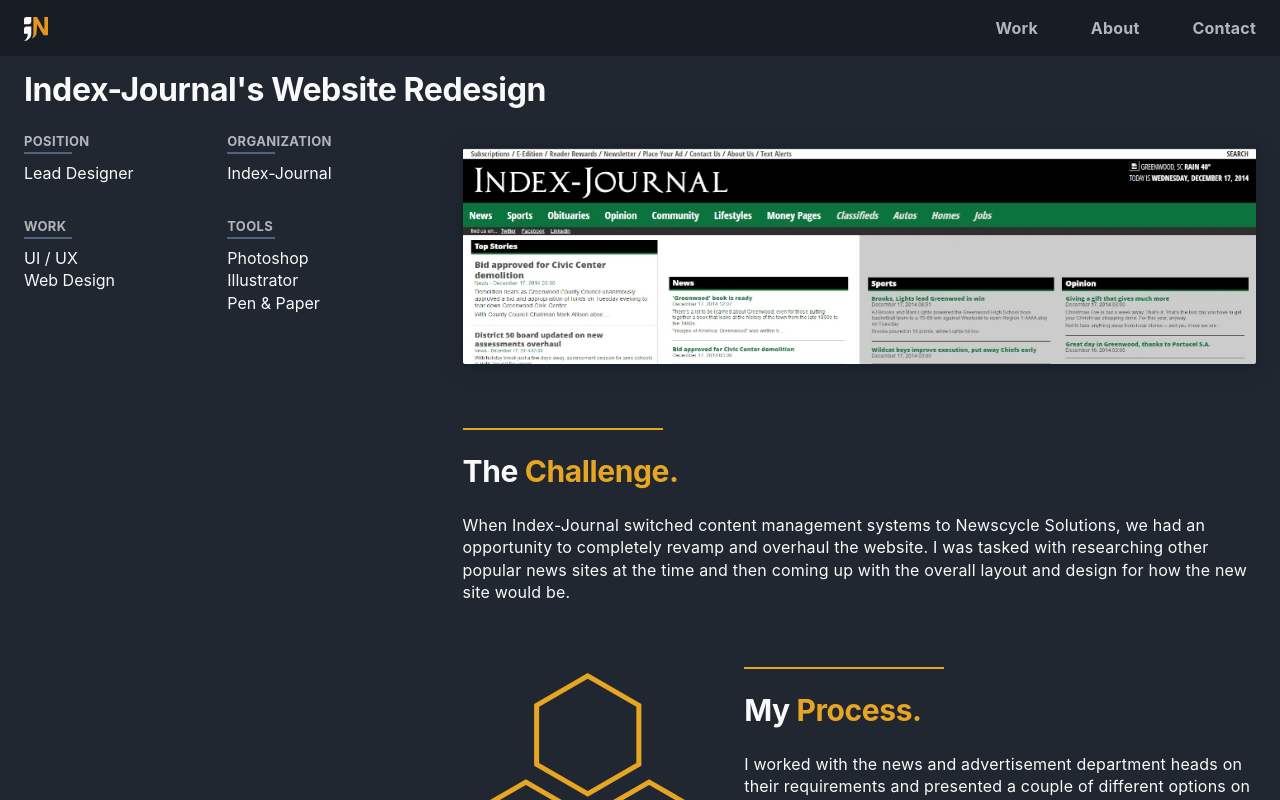
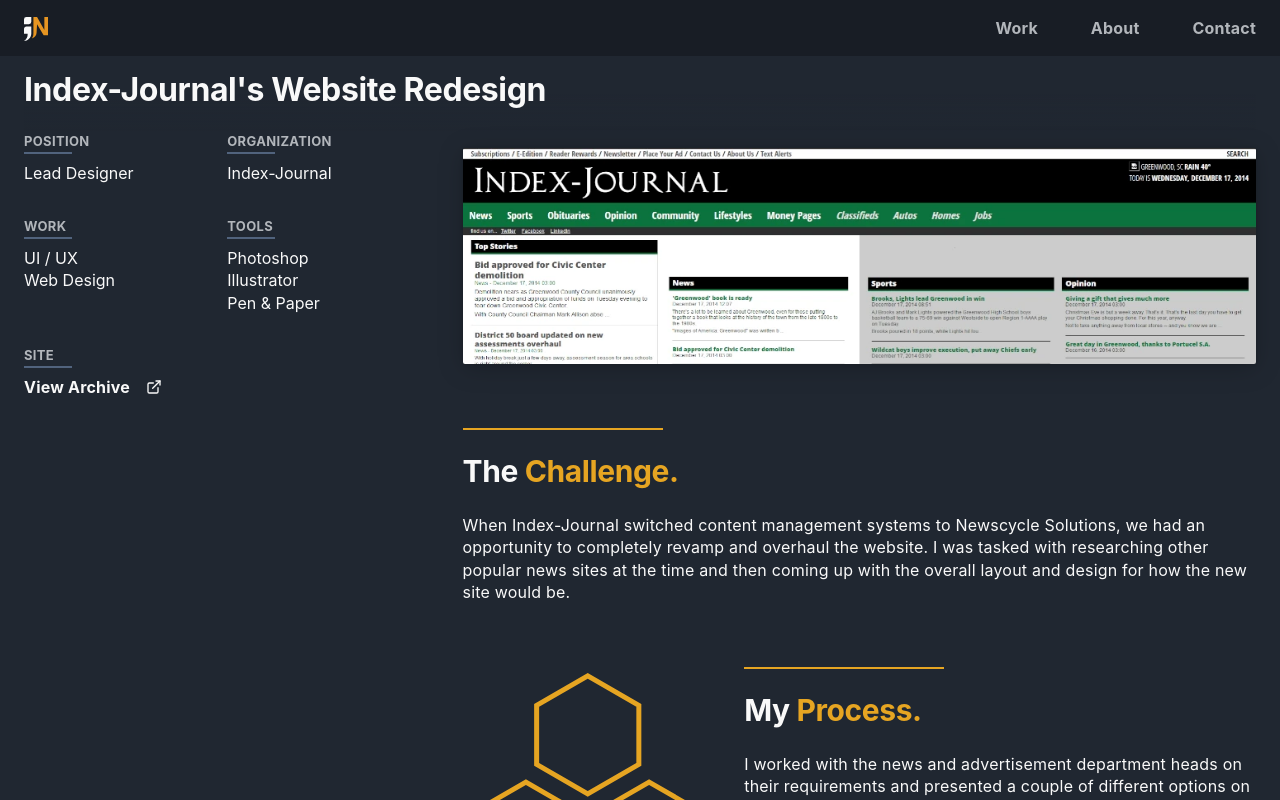
Before and after one commit to NeffCodes/Portfolio-v2.0, a Next.js app: page /projects/index-journal in a window 1280 px wide. Shown: the top 800 px of the page. Built offline with nearby package versions, Linux system fonts and the light colour scheme.

Commit message:
Undo accidental commit on index-journal.js

```diff
--- a/src/pages/projects/index-journal.js
+++ b/src/pages/projects/index-journal.js
@@ -10,30 +10,11 @@ import styles from '../../styles/ArticlePage.module.css'
 import hero from '/public/assets/project/indexjournal/ijhero.webp'
 import trihex from '/public/assets/trihex.svg'
 
-export const details = {
-  title: "Index-Journal's Website Redesign",
-  description: "Award-winning web redesign for a newspaper company",
-  featuredImage: 'indexjournal/index-journal.png',
-  imgAlt: 'Index-Journal Logo',
-  customCTA: 'process',
-  position: ["Lead Designer"],
-  organization: ["Index-Journal"],
-  tags: ["UI / UX", "Web Design"],
-  stack: ["Photoshop", "Illustrator","Pen & Paper"],
-  links: {
-    external: {
-      text:"View Archive",
-      link: "https://web.archive.org/web/20141217230315/http://indexjournal.com/"
-    },
-  },
-};
-
-// const position  = ["Lead Designer"];
-// const organization = ["Index-Journal"];
-// const work = ["UI / UX", "Web Design"];
-// const stack = ["Photoshop", "Illustrator","Pen & Paper"];
-// const source = null;
-// const site = {text:"View Archive", link: "https://web.archive.org/web/20141217230315/http://indexjournal.com/"};
+const position  = ["Lead Designer"];
+const organization = ["Index-Journal"];
+const work = ["UI / UX", "Web Design"];
+const stack = ["Photoshop", "Illustrator","Pen & Paper"];
+const site = {text:"View Archive", link: "https://web.archive.org/web/20141217230315/http://indexjournal.com/"};
 
 const variants = {
   initial: { opacity: 0 },
@@ -53,14 +34,14 @@ const ArticlePage = () => {
         <title>JNeff: IJ Redesign</title>
       </Head>
       <article>
-        <h1 className={styles.title}>{details.title}</h1>
+        <h1 className={styles.title}>Index-Journal's Website Redesign</h1>
         <div className={styles.article_container}>
           <ArticleHeader
-            position={details.position}
-            organization={details.organization}
-            work={details.tags}
-            stack={details.stack}
-            site={details.site}
+            position={position}
+            organization={organization}
+            work={work}
+            stack={stack}
+            site={site}
           />
 
           <ArticleBody>
```
